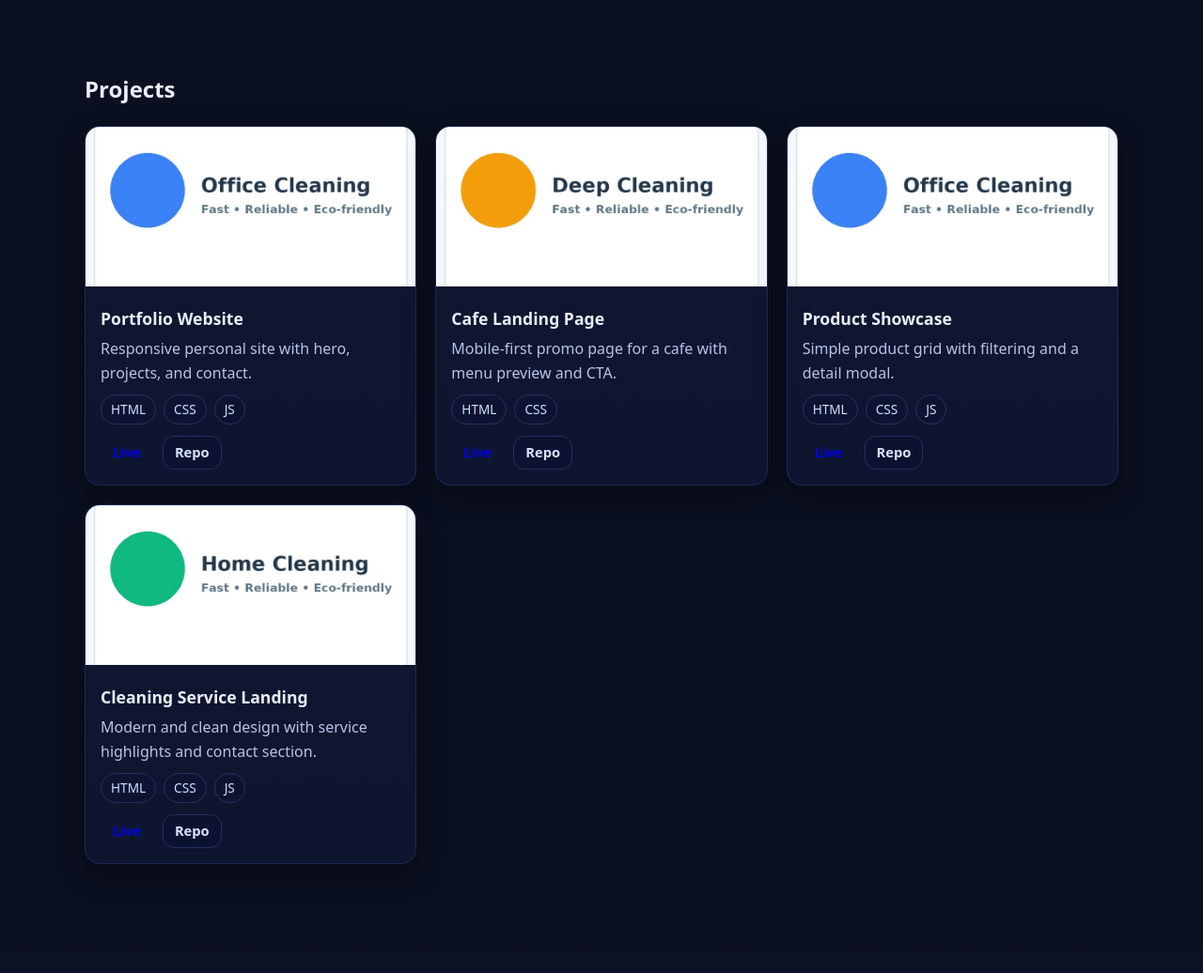
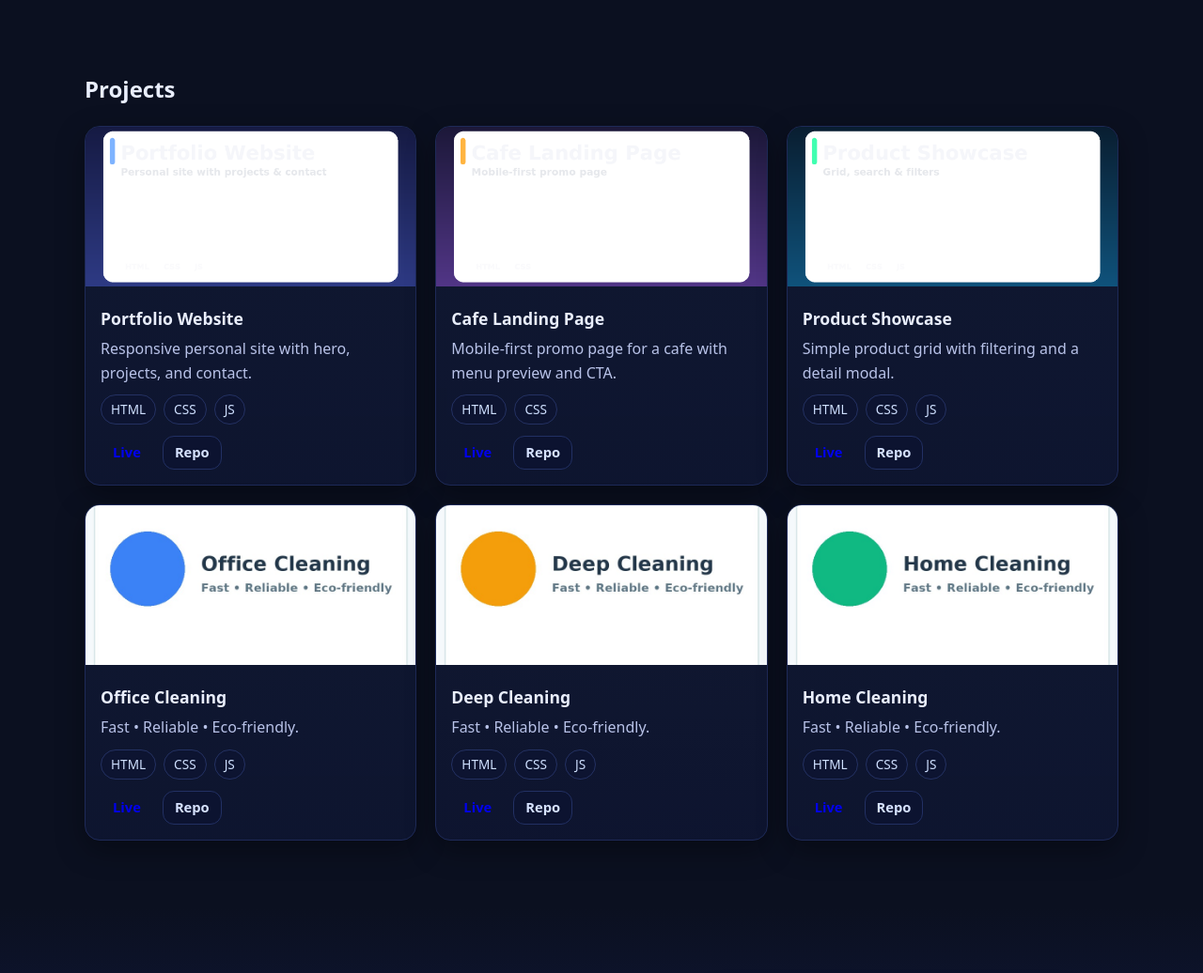
Before and after one commit to Shathaziadeh/shatha-portfolio, a plain HTML site: page index.html in a window 1280 px wide. Shown: the part 1220-2256 px from the top of the page at 94% size. Drawn offline with Linux system fonts and the light colour scheme.

Commit message:
Update index.html

```diff
--- a/index.html
+++ b/index.html
@@ -5,7 +5,10 @@
   <meta name="viewport" content="width=device-width, initial-scale=1" />
   <title>Shatha Ziadeh — Web Designer</title>
   <meta name="description" content="Portfolio of Shatha Ziadeh — Junior Web Designer. HTML, CSS, basic JS. Remote-ready." />
-  <meta property="og:image" content="assets/hero_modern.jpg" />
+  <!-- Social preview -->
+  <meta property="og:title" content="Shatha Ziadeh — Web Designer" />
+  <meta property="og:description" content="Junior Web Designer (HTML, CSS, JS). Clean, responsive UI.">
+  <meta property="og:image" content="assets/portfolio-thumbnail.png" />
   <link rel="preload" as="image" href="assets/hero_modern.jpg">
   <link rel="stylesheet" href="style.css" />
 </head>
@@ -50,6 +53,7 @@
       </div>
 
       <figure class="hero-media">
+        <!-- الهيرو -->
         <img src="assets/hero_modern.jpg" alt="Clean abstract background" />
       </figure>
     </div>
@@ -70,6 +74,7 @@
         </ul>
       </div>
       <figure>
+        <!-- صورة قسم about -->
         <img src="assets/home_modern.jpg" alt="Minimal workspace" class="rounded" />
       </figure>
     </div>
@@ -93,9 +98,9 @@
       <h2>Projects</h2>
 
       <div class="cards">
-        <!-- Portfolio -->
+        <!-- 1) Portfolio -->
         <article class="card">
-          <img src="assets/office_modern.jpg" alt="" loading="lazy" />
+          <img src="assets/portfolio-thumbnail.png" alt="Portfolio preview" loading="lazy" />
           <div class="card-body">
             <h3>Portfolio Website</h3>
             <p>Responsive personal site with hero, projects, and contact.</p>
@@ -107,9 +112,9 @@
           </div>
         </article>
 
-        <!-- Cafe Landing -->
+        <!-- 2) Cafe Landing -->
         <article class="card">
-          <img src="assets/deep_modern.jpg" alt="" loading="lazy" />
+          <img src="assets/cafe-thumbnail.png" alt="Cafe landing preview" loading="lazy" />
           <div class="card-body">
             <h3>Cafe Landing Page</h3>
             <p>Mobile-first promo page for a cafe with menu preview and CTA.</p>
@@ -121,9 +126,9 @@
           </div>
         </article>
 
-        <!-- Product Showcase -->
+        <!-- 3) Product Showcase -->
         <article class="card">
-          <img src="assets/office_modern.jpg" alt="" loading="lazy" />
+          <img src="product-showcase/assets/product-thumbnail.png" alt="Product grid preview" loading="lazy" />
           <div class="card-body">
             <h3>Product Showcase</h3>
             <p>Simple product grid with filtering and a detail modal.</p>
@@ -135,12 +140,40 @@
           </div>
         </article>
 
-        <!-- Cleaning Service -->
+        <!-- 4) Office Cleaning -->
         <article class="card">
-          <img src="crystal_clean_modern/assets/home_modern.jpg" alt="Cleaning service preview" loading="lazy" />
+          <img src="assets/office_modern.jpg" alt="Office cleaning preview" loading="lazy" />
           <div class="card-body">
-            <h3>Cleaning Service Landing</h3>
-            <p>Modern and clean design with service highlights and contact section.</p>
+            <h3>Office Cleaning</h3>
+            <p>Fast • Reliable • Eco-friendly.</p>
+            <ul class="stack"><li>HTML</li><li>CSS</li><li>JS</li></ul>
+            <div class="card-actions">
+              <a class="btn small" href="./crystal_clean_modern/" target="_blank" rel="noopener">Live</a>
+              <a class="btn small ghost" href="https://github.com/Shathaziadeh/shatha-portfolio/tree/main/crystal_clean_modern" target="_blank" rel="noopener">Repo</a>
+            </div>
+          </div>
+        </article>
+
+        <!-- 5) Deep Cleaning -->
+        <article class="card">
+          <img src="assets/deep_modern.jpg" alt="Deep cleaning preview" loading="lazy" />
+          <div class="card-body">
+            <h3>Deep Cleaning</h3>
+            <p>Fast • Reliable • Eco-friendly.</p>
+            <ul class="stack"><li>HTML</li><li>CSS</li><li>JS</li></ul>
+            <div class="card-actions">
+              <a class="btn small" href="./crystal_clean_modern/" target="_blank" rel="noopener">Live</a>
+              <a class="btn small ghost" href="https://github.com/Shathaziadeh/shatha-portfolio/tree/main/crystal_clean_modern" target="_blank" rel="noopener">Repo</a>
+            </div>
+          </div>
+        </article>
+
+        <!-- 6) Home Cleaning -->
+        <article class="card">
+          <img src="assets/home_modern.jpg" alt="Home cleaning preview" loading="lazy" />
+          <div class="card-body">
+            <h3>Home Cleaning</h3>
+            <p>Fast • Reliable • Eco-friendly.</p>
             <ul class="stack"><li>HTML</li><li>CSS</li><li>JS</li></ul>
             <div class="card-actions">
               <a class="btn small" href="./crystal_clean_modern/" target="_blank" rel="noopener">Live</a>
```
